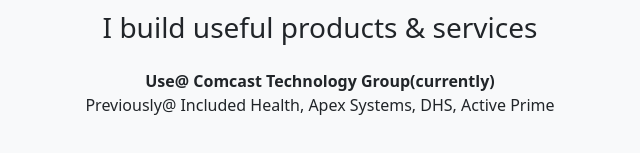
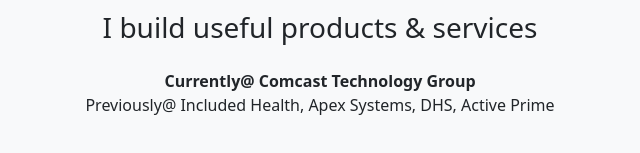
Before and after one commit to doingdev/devsite, a plain HTML site: page index.html in a window 1280 px wide. Shown: the part 269-422 px from the top of the page, 320-960 px from the left. Drawn offline with nearby package versions, Linux system fonts and the light colour scheme.

Commit message:
Currently

```diff
--- a/index.html
+++ b/index.html
@@ -30,7 +30,7 @@
             <a href="https://youtube.com/@YOURHANDLE" target="_blank">YouTube</a>
           </span>
           <div class="mb-4 text-muted small"> -->
-              <strong>Use@ Comcast Technology Group(currently)</strong>
+              <strong>Currently@ Comcast Technology Group</strong>
               <br/>
               Previously@ Included Health, Apex Systems, DHS, Active Prime
           </div>
```
